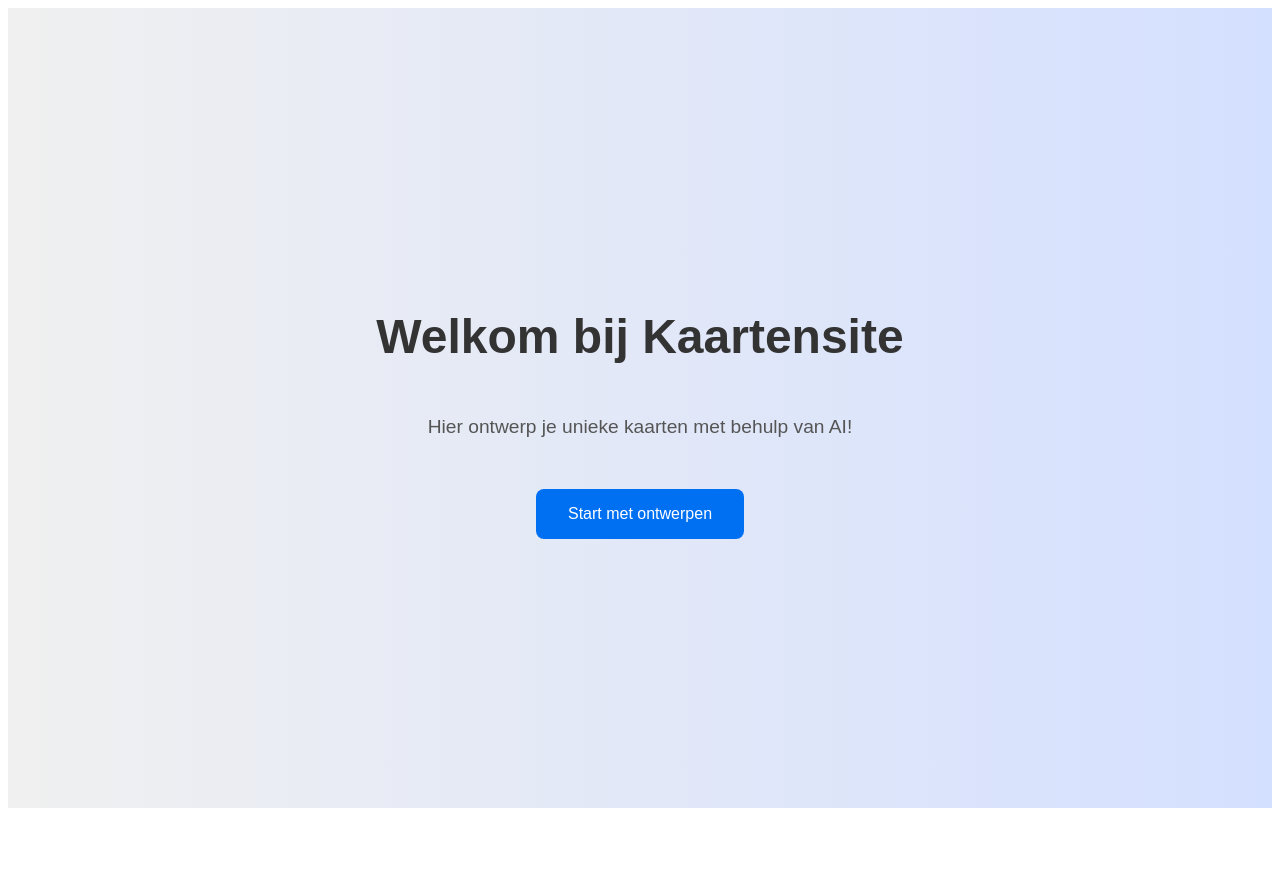
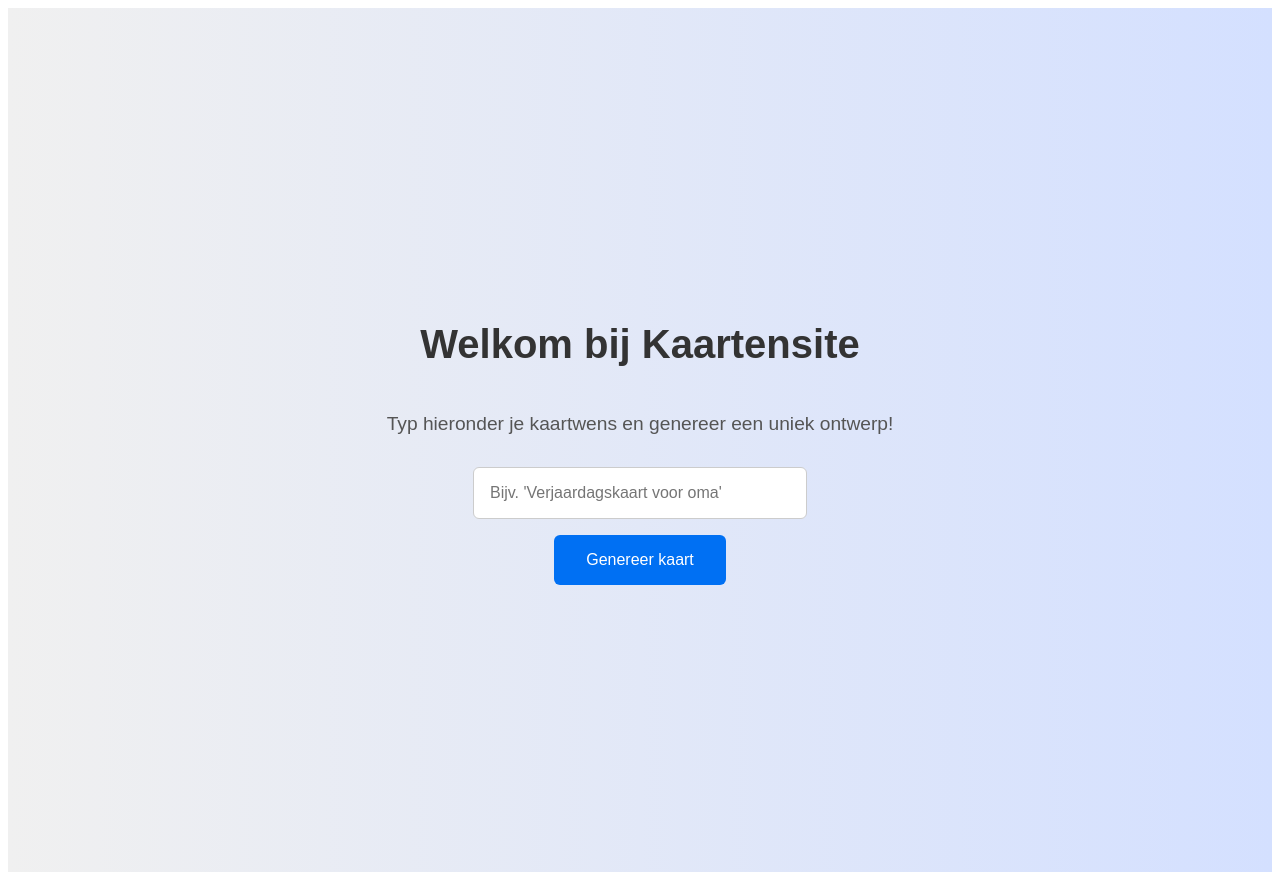
Before and after one commit to Tiesvosje2009/Kaartverkopen, a Next.js app: page / in a window 1280 px wide. Before the commit the page ends 816 px from the top, so only its background shows below. Built offline with nearby package versions, Linux system fonts and the light colour scheme.

Commit message:
Update index.tsx

```diff
--- a/pages/index.tsx
+++ b/pages/index.tsx
@@ -1,7 +1,15 @@
 import Head from "next/head";
-import styles from "../styles/globals.css";
+import { useState } from "react";
 
 export default function Home() {
+  const [input, setInput] = useState("");
+  const [response, setResponse] = useState("");
+
+  const handleGenerate = () => {
+    // Voor nu is dit nep, straks koppelen we dit aan OpenAI
+    setResponse(`🎉 Jouw kaartidee: "${input}" 🎉`);
+  };
+
   return (
     <>
       <Head>
@@ -9,34 +17,56 @@ export default function Home() {
       </Head>
       <main
         style={{
-          height: "100vh",
+          minHeight: "100vh",
           background: "linear-gradient(to right, #f0f0f0, #d4e0ff)",
           display: "flex",
           flexDirection: "column",
           justifyContent: "center",
           alignItems: "center",
           fontFamily: "Arial, sans-serif",
+          padding: "2rem",
         }}
       >
-        <h1 style={{ fontSize: "3rem", color: "#333" }}>Welkom bij Kaartensite</h1>
-        <p style={{ fontSize: "1.2rem", color: "#555" }}>
-          Hier ontwerp je unieke kaarten met behulp van AI!
+        <h1 style={{ fontSize: "2.5rem", color: "#333" }}>Welkom bij Kaartensite</h1>
+        <p style={{ fontSize: "1.2rem", color: "#555", marginBottom: "2rem" }}>
+          Typ hieronder je kaartwens en genereer een uniek ontwerp!
         </p>
 
+        <input
+          type="text"
+          value={input}
+          onChange={(e) => setInput(e.target.value)}
+          placeholder="Bijv. 'Verjaardagskaart voor oma'"
+          style={{
+            padding: "1rem",
+            width: "300px",
+            fontSize: "1rem",
+            borderRadius: "6px",
+            border: "1px solid #ccc",
+            marginBottom: "1rem",
+          }}
+        />
+
         <button
+          onClick={handleGenerate}
           style={{
-            marginTop: "2rem",
             padding: "1rem 2rem",
             fontSize: "1rem",
             backgroundColor: "#0070f3",
             color: "white",
             border: "none",
-            borderRadius: "8px",
+            borderRadius: "6px",
             cursor: "pointer",
           }}
         >
-          Start met ontwerpen
+          Genereer kaart
         </button>
+
+        {response && (
+          <div style={{ marginTop: "2rem", color: "#0070f3", fontSize: "1.2rem" }}>
+            {response}
+          </div>
+        )}
       </main>
     </>
   );
```
